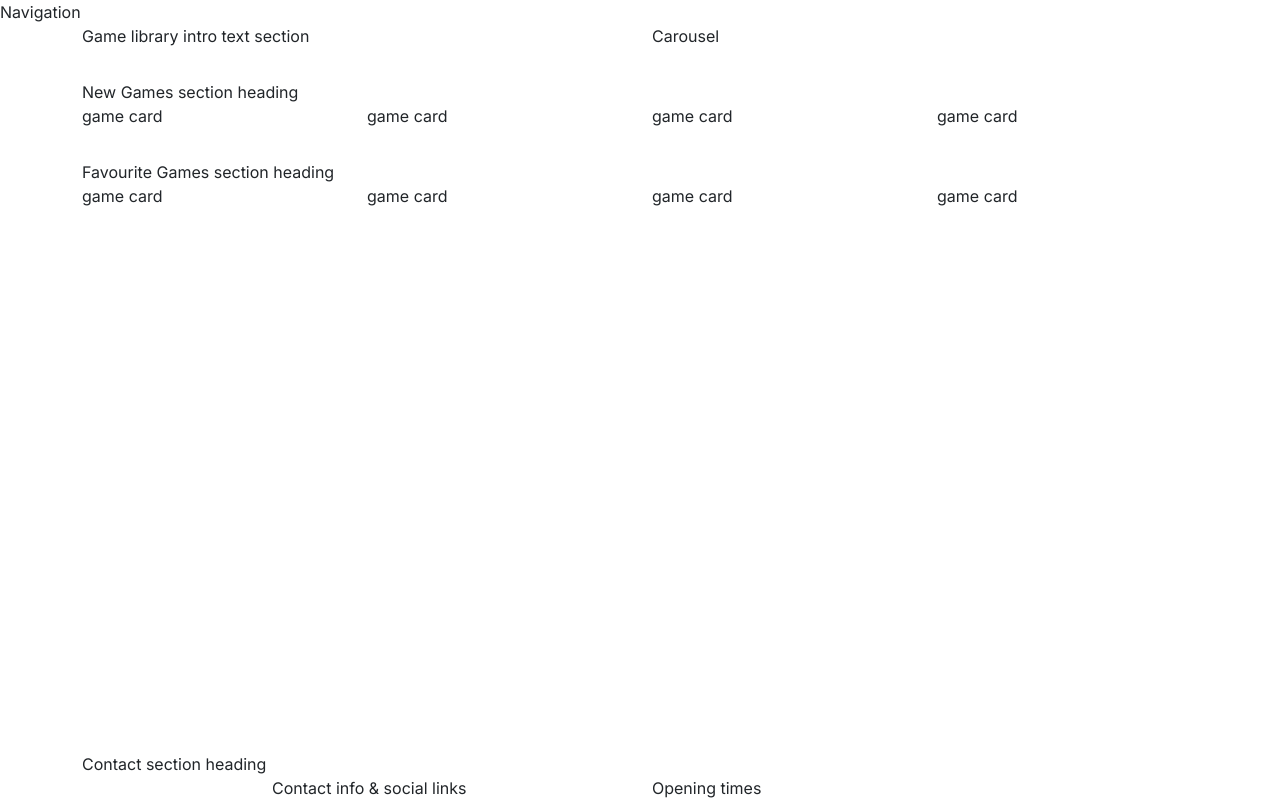
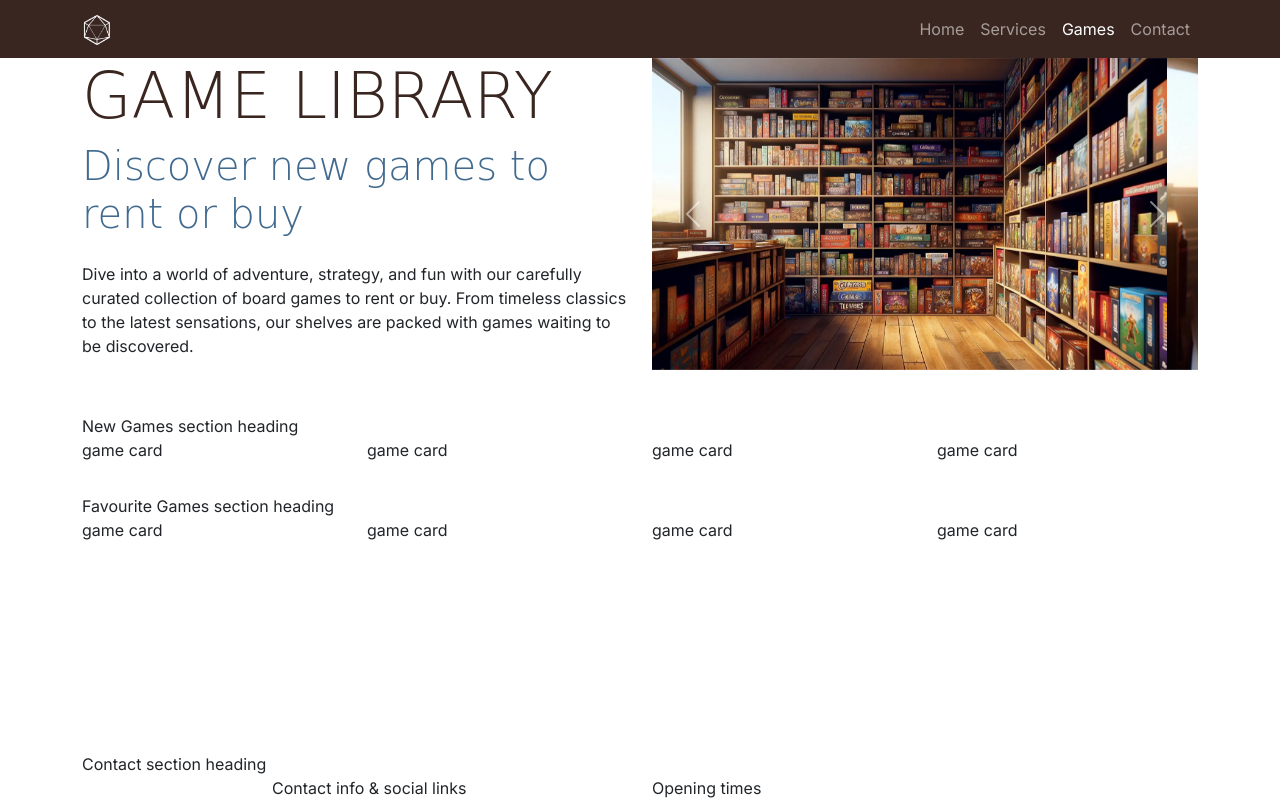
Before and after one commit to MarshallJD1/BoardwalkGames, a plain HTML site: page game-library.html in a window 1280 px wide. Drawn offline with nearby package versions, Linux system fonts and the light colour scheme; a web font is replaced by a local one.

Commit message:
Add Navbar and header to game library section

```diff
--- a/game-library.html
+++ b/game-library.html
@@ -25,16 +25,79 @@
 
 <body class="d-flex flex-column min-vh-100">
     <!-- Navigation -->
-    <div>Navigation</div>
+    <nav id="navbar" class="navbar navbar-expand-lg" data-bs-theme="dark">
+        <div class="container">
+            <a class="navbar-brand" href="index.html">
+                <img src="assets/images/logo-sm-white.png" alt="Boardwalk Games logo" class="logo">
+            </a>
+            <button class="navbar-toggler" type="button" data-bs-toggle="collapse" data-bs-target="#navbarNav"
+                aria-controls="navbarNav" aria-expanded="false" aria-label="Toggle navigation">
+                <span class="navbar-toggler-icon"></span>
+            </button>
+            <div class="collapse navbar-collapse" id="navbarNav">
+                <ul class="navbar-nav ms-auto">
+                    <li class="nav-item">
+                        <a class="nav-link" href="index.html">Home</a>
+                    </li>
+                    <li class="nav-item">
+                        <a class="nav-link" href="#">Services</a>
+                    </li>
+                    <li class="nav-item">
+                        <a class="nav-link active" aria-current="page" href="game-library.html">Games</a>
+                    </li>
+                    <li class="nav-item">
+                        <a class="nav-link" href="#">Contact</a>
+                    </li>
+                </ul>
+            </div>
+        </div>
+    </nav>
 
     <!-- Header with carousel -->
-    <header class="container">
+    <header id="header" class="container section">
         <div class="row">
-            <div class="col-12 col-xl-6">Game library intro text section</div>
-            <div class="col-12 col-xl-6">Carousel</div>
+            <div class="col-12 col-xl-6 text-center text-xl-start">
+                <h1 class="display-3">Game Library</h1>
+                <p class="lead display-6 sub-heading-color">Discover new games to rent or buy</p>
+                <p class="my-4">Dive into a world of adventure, strategy, and fun with our carefully curated collection
+                    of board games to rent or buy. From timeless classics to the latest sensations, our shelves are
+                    packed with games waiting to be discovered.</p>
+            </div>
+            <div class="col-12 col-xl-6">
+                <div id="carouselExampleAutoplaying" class="carousel slide" data-bs-ride="carousel">
+                    <div class="carousel-inner">
+                        <div class="carousel-item active">
+                            <img src="assets/images/game-library-carousel-1.webp" class="d-block w-100"
+                                alt="Bookshelves filled with boardgames">
+                        </div>
+                        <div class="carousel-item">
+                            <img src="assets/images/game-library-carousel-2.webp" class="d-block w-100"
+                                alt="Bookshelves filled with boardgames">
+                        </div>
+                        <div class="carousel-item">
+                            <img src="assets/images/game-library-carousel-3.webp" class="d-block w-100"
+                                alt="Bookshelves filled with boardgames, one man is browsing the shelves">
+                        </div>
+                        <div class="carousel-item">
+                            <img src="assets/images/game-library-carousel-4.webp" class="d-block w-100"
+                                alt="8 board games stacked on top of each other">
+                        </div>
+
+                    </div>
+                    <button class="carousel-control-prev" type="button" data-bs-target="#carouselExampleAutoplaying"
+                        data-bs-slide="prev">
+                        <span class="carousel-control-prev-icon" aria-hidden="true"></span>
+                        <span class="visually-hidden">Previous</span>
+                    </button>
+                    <button class="carousel-control-next" type="button" data-bs-target="#carouselExampleAutoplaying"
+                        data-bs-slide="next">
+                        <span class="carousel-control-next-icon" aria-hidden="true"></span>
+                        <span class="visually-hidden">Next</span>
+                    </button>
+                </div>
+            </div>
         </div>
     </header>
-
     <!-- main element to hold all key sections of the game library page,
          it is not part of the grid structure -->
     <main>
```
